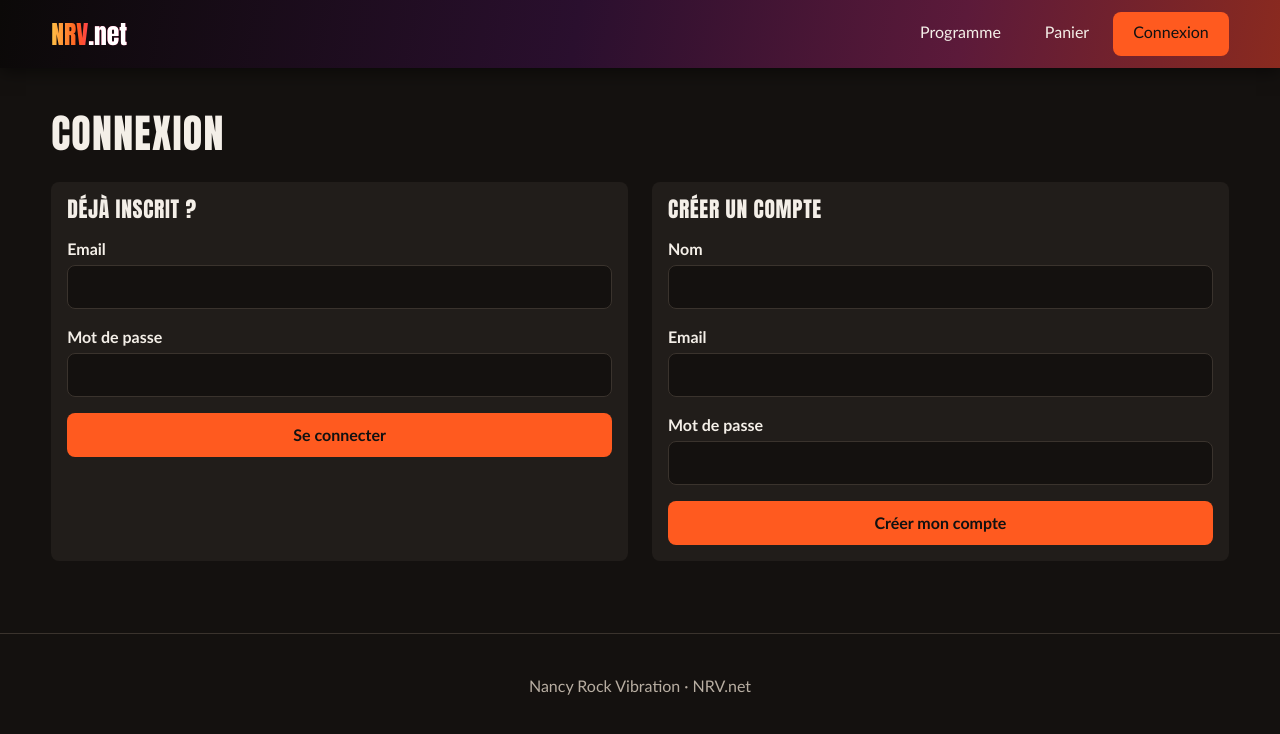
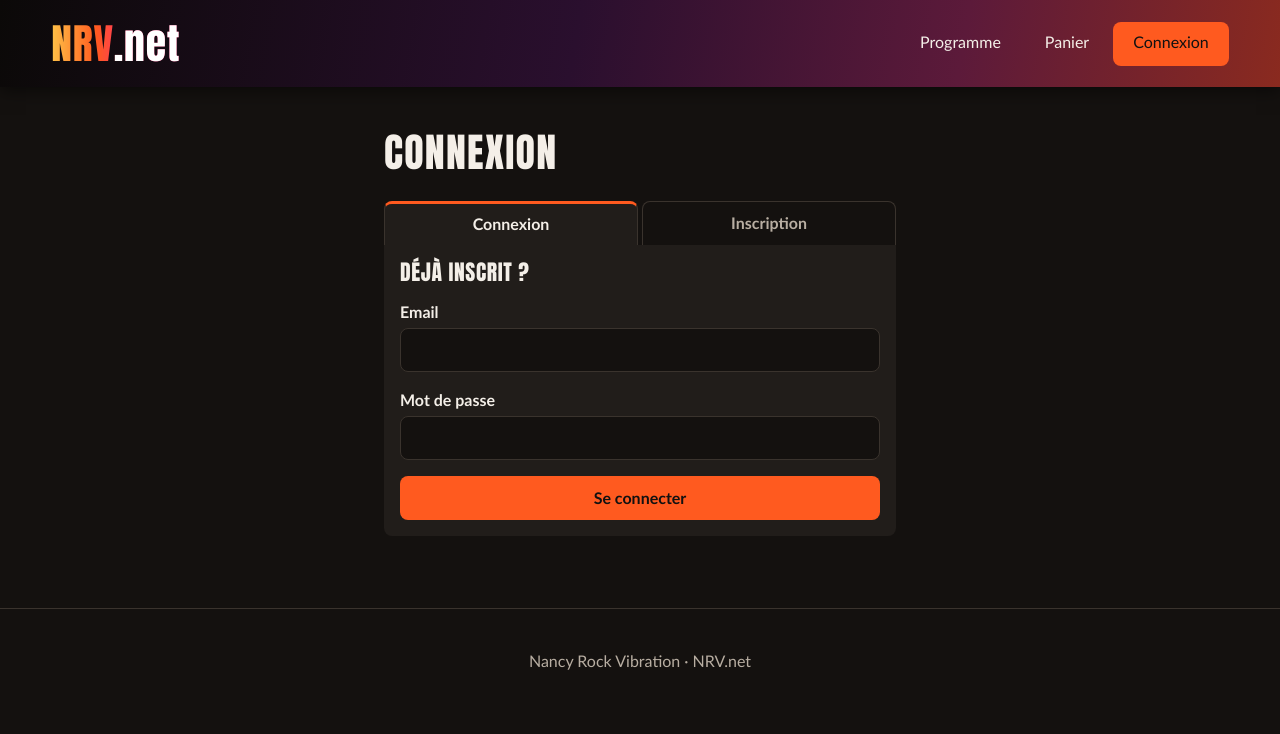
Before and after one commit to ndeye-khady-gueye/Atelier-Projet-de-d-veloppement-web-1, a PHP site: page /connexion.html in a window 1280 px wide. Shown: the top 734 px of the page. Run offline with PHP 8.4, Linux system fonts and the light colour scheme.

Commit message:
changement de design ajoutés

```diff
--- a/front/connexion.html
+++ b/front/connexion.html
@@ -19,9 +19,15 @@
     </nav>
   </div>
 </header>
-<main class="conteneur">
+<main class="conteneur page-etroite">
   <h1>Connexion</h1>
-  <div class="deux-colonnes">
+  <div class="onglets">
+    <input class="onglets__radio" type="radio" name="onglet" id="onglet-connexion" checked>
+    <input class="onglets__radio" type="radio" name="onglet" id="onglet-inscription">
+    <div class="onglets__barre">
+      <label for="onglet-connexion">Connexion</label>
+      <label for="onglet-inscription">Inscription</label>
+    </div>
     <form class="formulaire" id="form-connexion" action="#" method="post">
       <h2>Déjà inscrit ?</h2>
       <div class="champ">
--- a/front/css/main.css
+++ b/front/css/main.css
@@ -68,9 +68,17 @@ a:focus-visible {
   padding-block: 0.75em;
 }
 .entete__logo {
-  font: 1.6rem Impact, sans-serif;
+  font: 2.1rem Impact, sans-serif;
+  letter-spacing: 0.02em;
   text-decoration: none;
   color: transparent;
+}
+@media screen and (min-width: 40em) {
+  .entete__logo {
+    font-size: 2.6rem;
+  }
+}
+.entete__logo {
   background: linear-gradient(90deg, #ffc247 0%, #ff5a1f 35%, #ff2d75 62%);
   -webkit-background-clip: text;
   background-clip: text;
@@ -304,6 +312,11 @@ main {
   border: 1px solid #3a332d;
   border-radius: 0.5rem;
   width: 100%;
+  color-scheme: dark;
+}
+.champ input[type=number] {
+  text-align: center;
+  font-weight: bold;
 }
 
 .achat {
@@ -397,6 +410,64 @@ main {
 .page-etroite {
   max-width: 32em;
   margin-inline: auto;
+}
+
+.onglets {
+  position: relative;
+  margin-block: 1.5rem;
+}
+.onglets__radio {
+  position: absolute;
+  opacity: 0;
+  pointer-events: none;
+}
+.onglets__barre {
+  display: flex;
+  flex-direction: row;
+  gap: 0.25em;
+  align-items: stretch;
+}
+.onglets__barre label {
+  flex: 1;
+  display: grid;
+  place-items: center;
+  min-height: 2.75em;
+  padding: 0.5em 1.25em;
+  cursor: pointer;
+  font-weight: bold;
+  color: #b8aea2;
+  background: #14110f;
+  border: 1px solid #3a332d;
+  border-bottom: 0;
+  border-radius: 0.5rem 0.5rem 0 0;
+}
+.onglets .formulaire {
+  display: none;
+  border-radius: 0 0 0.5rem 0.5rem;
+}
+.onglets #onglet-connexion:checked ~ #form-connexion {
+  display: flex;
+}
+.onglets #onglet-connexion:checked ~ .onglets__barre label[for=onglet-connexion] {
+  color: #f4efe8;
+  background: #211d1a;
+  border-top: 0.2em solid #ff5a1f;
+}
+.onglets #onglet-connexion:focus-visible ~ .onglets__barre label[for=onglet-connexion] {
+  outline: 0.15em solid #ff5a1f;
+  outline-offset: 0.15em;
+}
+.onglets #onglet-inscription:checked ~ #form-inscription {
+  display: flex;
+}
+.onglets #onglet-inscription:checked ~ .onglets__barre label[for=onglet-inscription] {
+  color: #f4efe8;
+  background: #211d1a;
+  border-top: 0.2em solid #ff5a1f;
+}
+.onglets #onglet-inscription:focus-visible ~ .onglets__barre label[for=onglet-inscription] {
+  outline: 0.15em solid #ff5a1f;
+  outline-offset: 0.15em;
 }
 
 .panier {
@@ -529,7 +600,7 @@ main {
   border-left: 0.35em solid #ff5a1f;
   background: #14110f;
 }
-.message[hidden] {
+.message[hidden], .message:empty {
   display: none;
 }
 .message--erreur {
--- a/front/scss/_components.scss
+++ b/front/scss/_components.scss
@@ -26,7 +26,9 @@
 .champ { display: flex; flex-direction: column; gap: .25em;
   label { font-weight: bold; }
   input, select { @include cible-tactile; font: inherit; color: $texte; background: $fond;
-    border: 1px solid $bordure; border-radius: $rayon; width: 100%; } }
+    border: 1px solid $bordure; border-radius: $rayon; width: 100%;
+    color-scheme: dark; }   // flèches, calendrier et liste déroulante natifs en thème sombre
+  input[type="number"] { text-align: center; font-weight: bold; } }
 .achat { @include flex(column, $espace); }
 
 .bouton { @include cible-tactile; display: inline-block; font: inherit; font-weight: bold; text-align: center;
--- a/front/scss/_layout.scss
+++ b/front/scss/_layout.scss
@@ -8,7 +8,8 @@ $degrade-logo: linear-gradient(90deg, #ffc247 0%, #ff5a1f 35%, #ff2d75 62%);
 .entete { background: $degrade-entete; box-shadow: 0 .25em 1em rgba(0, 0, 0, .5);
   &__barre { @include flex(row, $espace, center); flex-wrap: wrap; justify-content: space-between; padding-block: .75em; }
   // « NRV » en dégradé, « .net » en blanc uni
-  &__logo { font: 1.6rem Impact, sans-serif; text-decoration: none; color: transparent;
+  &__logo { font: 2.1rem Impact, sans-serif; letter-spacing: .02em; text-decoration: none; color: transparent;
+    @include from(tablette) { font-size: 2.6rem; }
     background: $degrade-logo; -webkit-background-clip: text; background-clip: text;
     span { -webkit-text-fill-color: #fff; color: #fff; } }
 }
--- a/front/scss/_pages.scss
+++ b/front/scss/_pages.scss
@@ -7,6 +7,25 @@
 .deux-colonnes { @include grille(1, 1.5rem); margin-block: 1.5rem;
   @include from(tablette) { @include grille(2, 1.5rem); } }
 .page-etroite { max-width: 32em; margin-inline: auto; }
+
+// Onglets Connexion / Inscription, sans JavaScript : un bouton radio caché par onglet.
+// Le formulaire dont le radio est coché (:checked) est affiché, les autres sont masqués.
+$onglets: connexion, inscription;
+.onglets { position: relative; margin-block: 1.5rem;
+  &__radio { position: absolute; opacity: 0; pointer-events: none; }   // reste focalisable au clavier
+  &__barre { @include flex(row, .25em); }
+  &__barre label { flex: 1; display: grid; place-items: center; @include cible-tactile; cursor: pointer;
+    font-weight: bold; color: $discret; background: $fond; border: 1px solid $bordure; border-bottom: 0;
+    border-radius: $rayon $rayon 0 0; }
+  .formulaire { display: none; border-radius: 0 0 $rayon $rayon; }
+  @each $nom in $onglets {
+    #onglet-#{$nom}:checked ~ #form-#{$nom} { display: flex; }
+    #onglet-#{$nom}:checked ~ .onglets__barre label[for="onglet-#{$nom}"] {
+      color: $texte; background: $carte; border-top: .2em solid $accent; }
+    #onglet-#{$nom}:focus-visible ~ .onglets__barre label[for="onglet-#{$nom}"] {
+      outline: .15em solid $accent; outline-offset: .15em; }
+  }
+}
 
 // Panier : lignes + récapitulatif (2 colonnes dès le bureau)
 .panier { display: grid; gap: 1.5rem; margin-block: 1.5rem;
@@ -41,7 +60,7 @@
 
 // Messages d'erreur renvoyés par l'API (401, 403, 409...) : affichés par le JS
 .message { margin: 0; padding: .75em 1em; border-radius: $rayon; border-left: .35em solid $accent; background: $fond;
-  &[hidden] { display: none; }
+  &[hidden], &:empty { display: none; }   // :empty = pas encore de texte (évite un cadre vide)
   &--erreur { border-color: #ff4d4d; color: #ffb3b3; }
   &--succes { border-color: #3ecf8e; color: #b8f2d8; } }
 
```
